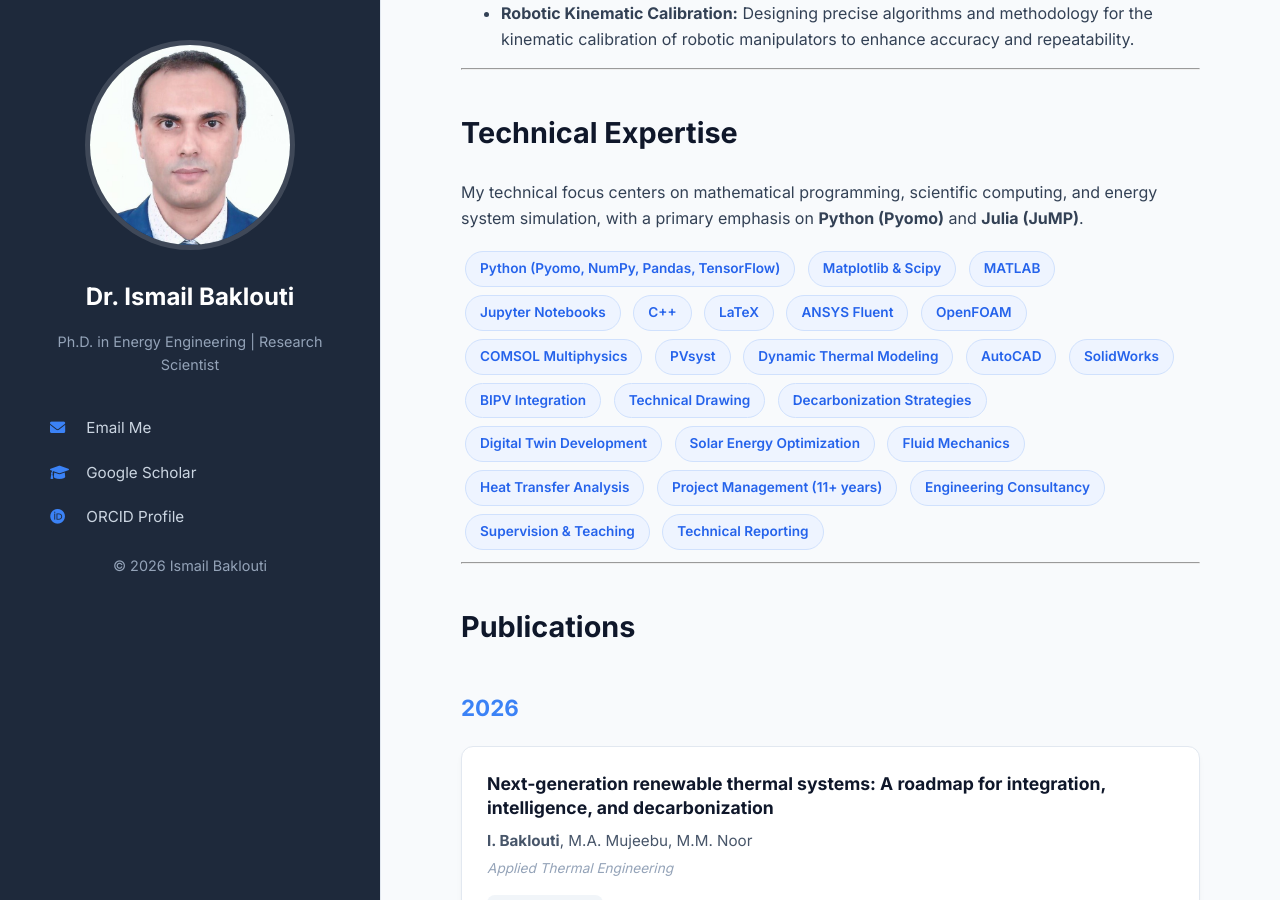
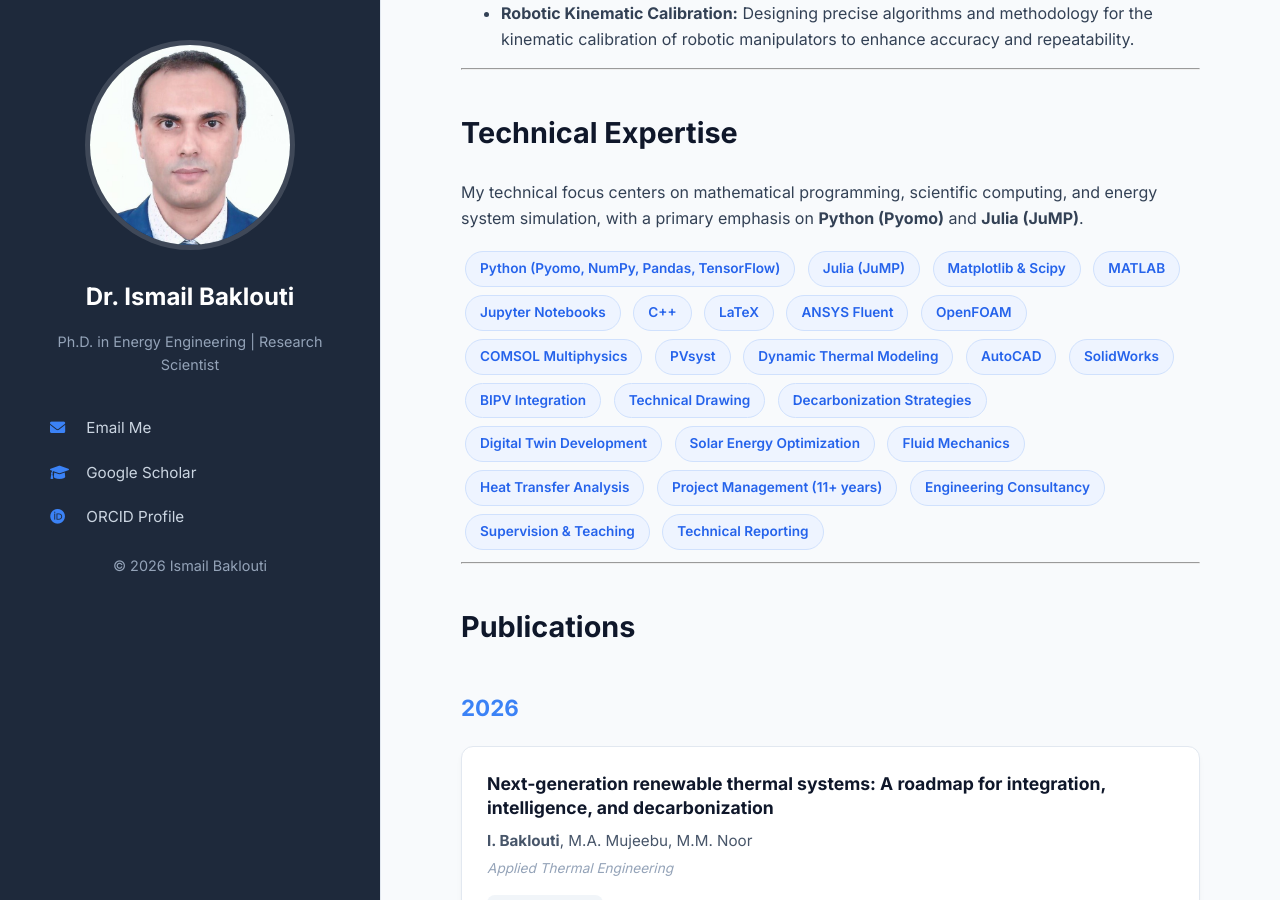
Before and after one commit to ismail-baklouti/ismail-baklouti.github.io, a Jekyll site: the page built from index.md, in a window 1280 px wide and 900 px high, scrolled down 620 px. Built offline with Jekyll 4.4.1, drawn with Linux system fonts in a browser that asks for light colours.

Commit message:
Update skills.yml

```diff
--- a/_data/skills.yml
+++ b/_data/skills.yml
@@ -1,5 +1,5 @@
 - category: "Programming & Data Science"
-  tools: ["Python (Pyomo, NumPy, Pandas, TensorFlow)", "Matplotlib & Scipy", "MATLAB", "Jupyter Notebooks", "C++", "LaTeX"]
+  tools: ["Python (Pyomo, NumPy, Pandas, TensorFlow)", "Julia (JuMP)", "Matplotlib & Scipy", "MATLAB", "Jupyter Notebooks", "C++", "LaTeX"]
 
 - category: "Simulation & CFD"
   tools: ["ANSYS Fluent", "OpenFOAM", "COMSOL Multiphysics", "PVsyst", "Dynamic Thermal Modeling"]
```
